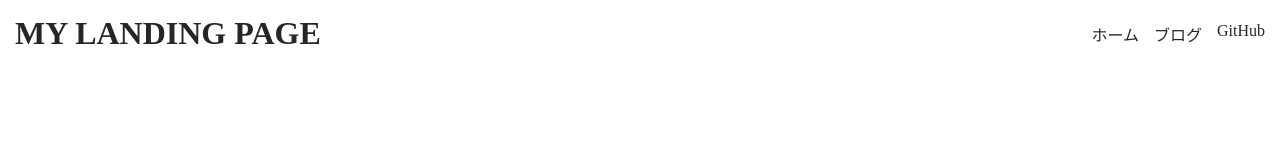
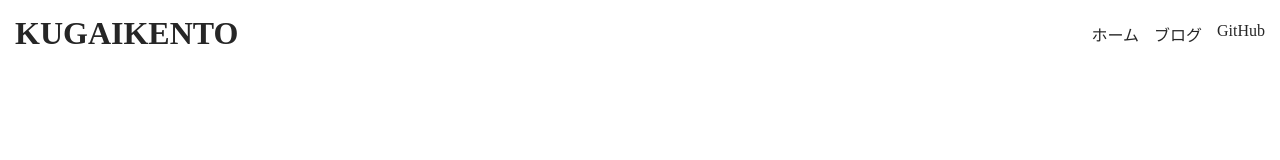
Before and after one commit to KugaiKento/KugaiKento, an Astro site: page / in a window 1280 px wide. Built offline with nearby package versions, Linux system fonts and the light colour scheme; Astro itself is replaced by a stand-in of ours.

Commit message:
headerの作成

```diff
--- a/src/components/Header.astro
+++ b/src/components/Header.astro
@@ -1,7 +1,7 @@
 ---
 import Navigation from "./Navigation.astro";
 
-const heading: string = "My Landing Page"
+const heading: string = "kugaikento"
 const uppercaseHeading = heading.toUpperCase()
 ---
 
@@ -22,6 +22,8 @@ const uppercaseHeading = heading.toUpperCase()
     align-items: center;
     justify-content: space-between;
     padding: 15px;
+    max-width: 1420px;
+    margin: 0 auto;
   }
 
   &__logo {
--- a/src/css/global.css
+++ b/src/css/global.css
@@ -10,3 +10,7 @@ ul {
   text-decoration: none;
   list-style: none;
 }
+
+/* body {
+  background-color: antiquewhite;
+} */
```
